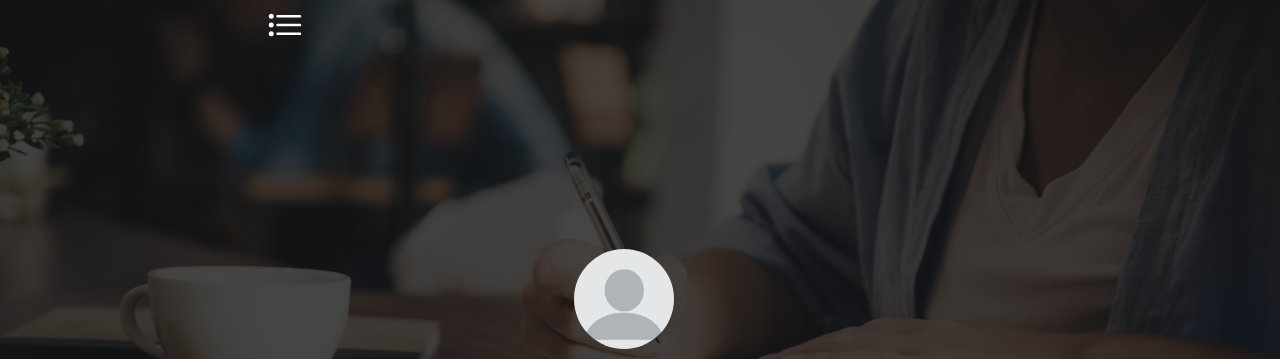
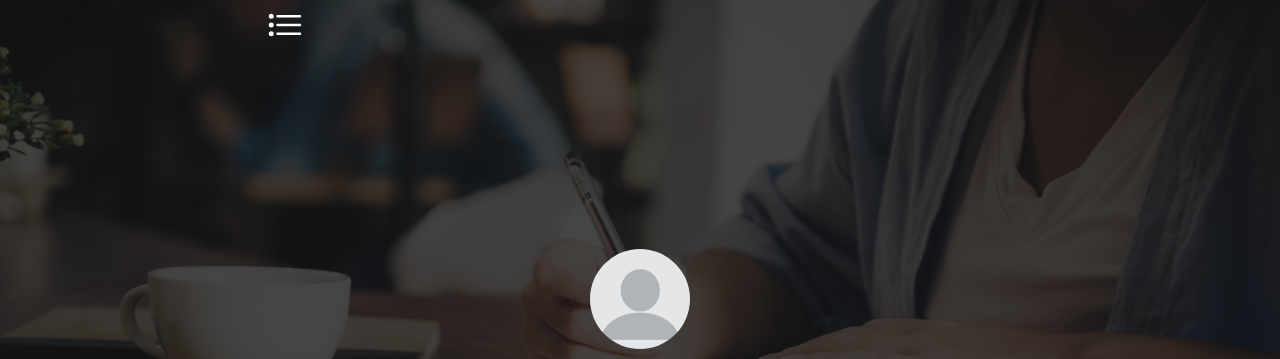
Before and after one commit to Aljosa12/TODOapp, a Flask app: template templates/myProfile.html in a window 1280 px wide. Shown: the top 359 px of the page. Run offline with Flask 2, Linux system fonts and the light colour scheme; the template is opened without the code that fills it, so the values that code supplies are empty; some libraries are stand-ins or nearby versions.

Commit message:
Update: color of complete button && center image

```diff
--- a/static/style.css
+++ b/static/style.css
@@ -272,7 +272,7 @@ header {
 }
 
 .edit:hover {
-    background-color: darkblue;
+    background-color: hsla(210, 100%, 56%, 0.5);
 }
 
 .test {
@@ -298,6 +298,10 @@ header {
 
 .btn-img {
     cursor: pointer;
+    width: 100px;
+    height: 100px;
+    margin-left: auto;
+    margin-right: auto;
 }
 
 .img-wrap a{
@@ -306,12 +310,12 @@ header {
     height: 100px;
 }
 
-.img-wrap {
+/*.img-wrap {
     width: 100px;
     height: 100px;
     margin-left: auto;
     margin-right: auto;
-}
+}*/
 
   .btn-img img {
     display: block;
```
